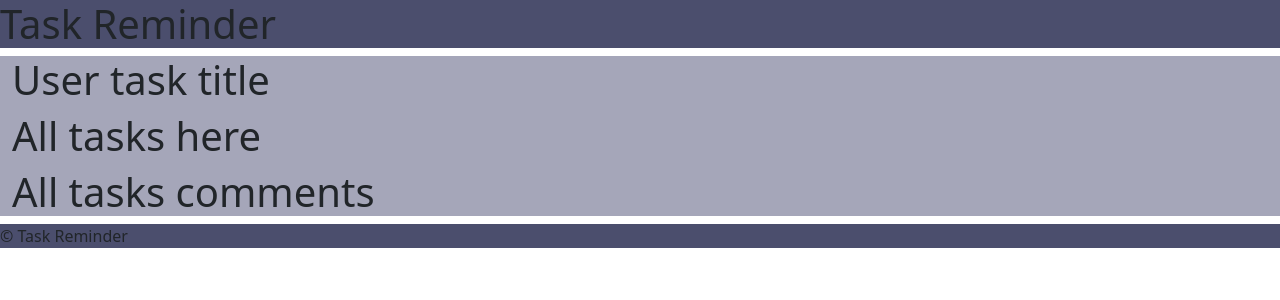
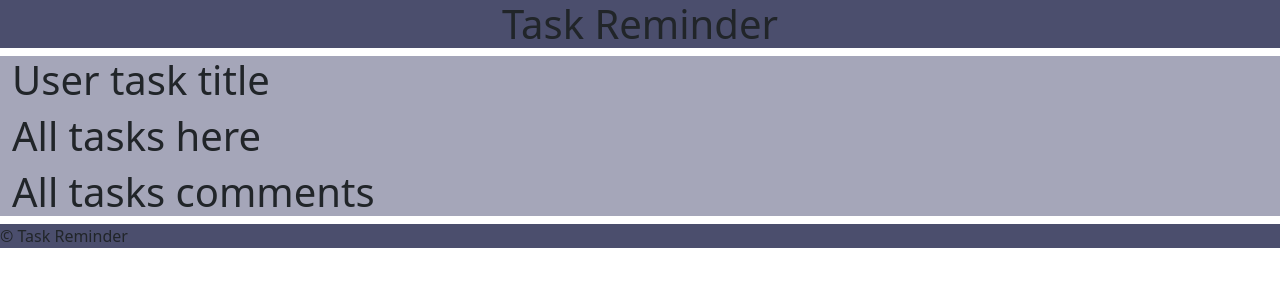
Before and after one commit to Timalexanderandersson/Task-Reminder, a Django app: page / in a window 1280 px wide. Shown: the top 300 px of the page. Run offline with Django 5.2, Linux system fonts and the light colour scheme; data that the repository does not hold is empty; some libraries are stand-ins or nearby versions.

Commit message:
css in style.css

```diff
--- a/static/css/style.css
+++ b/static/css/style.css
@@ -3,12 +3,12 @@
     padding:0;
 }
 
+
 /*Header*/
 
 .header-bar{
     background-color: #4b4e6d;
-    display: block;
-    align-items: center;
+
 }
 
 /*Main*/
--- a/templates/base.html
+++ b/templates/base.html
@@ -18,9 +18,9 @@
 
 <body>
   <!-- Header -->
-  <header class="header-bar">
+  <header>
     <!-- Nav button -->
-     <div>
+     <div class="header-bar text-center">
       <h1>Task Reminder</h1>
     </div>
   </header>
```
